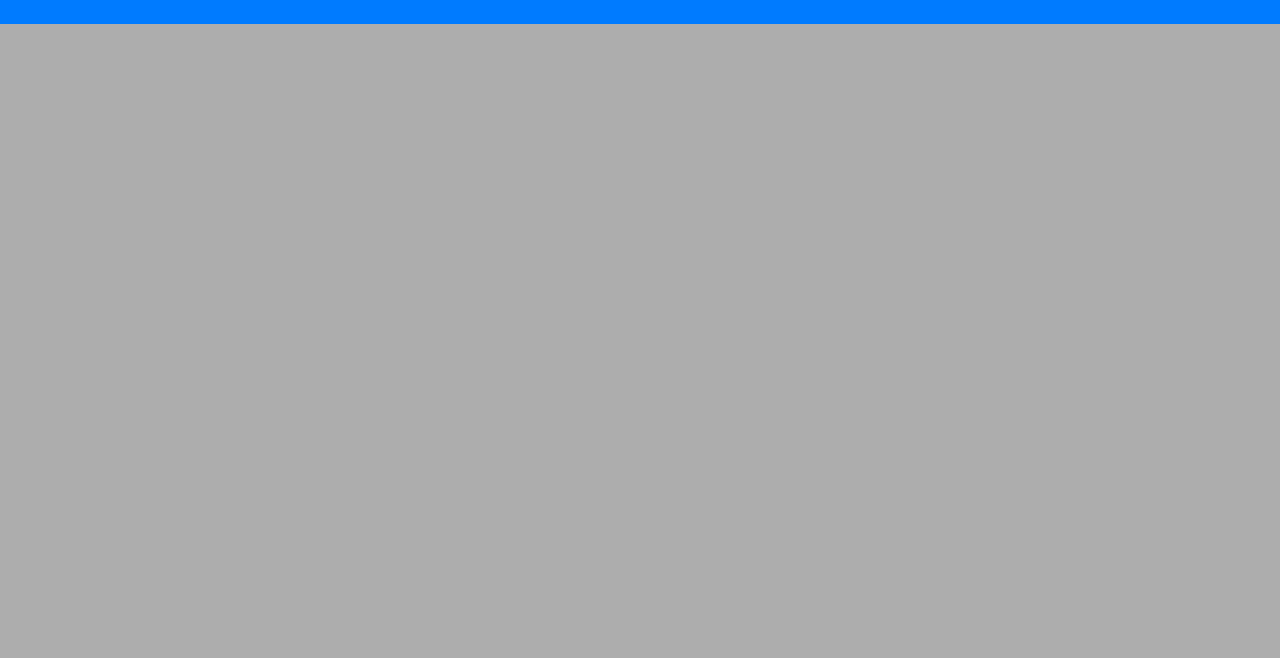
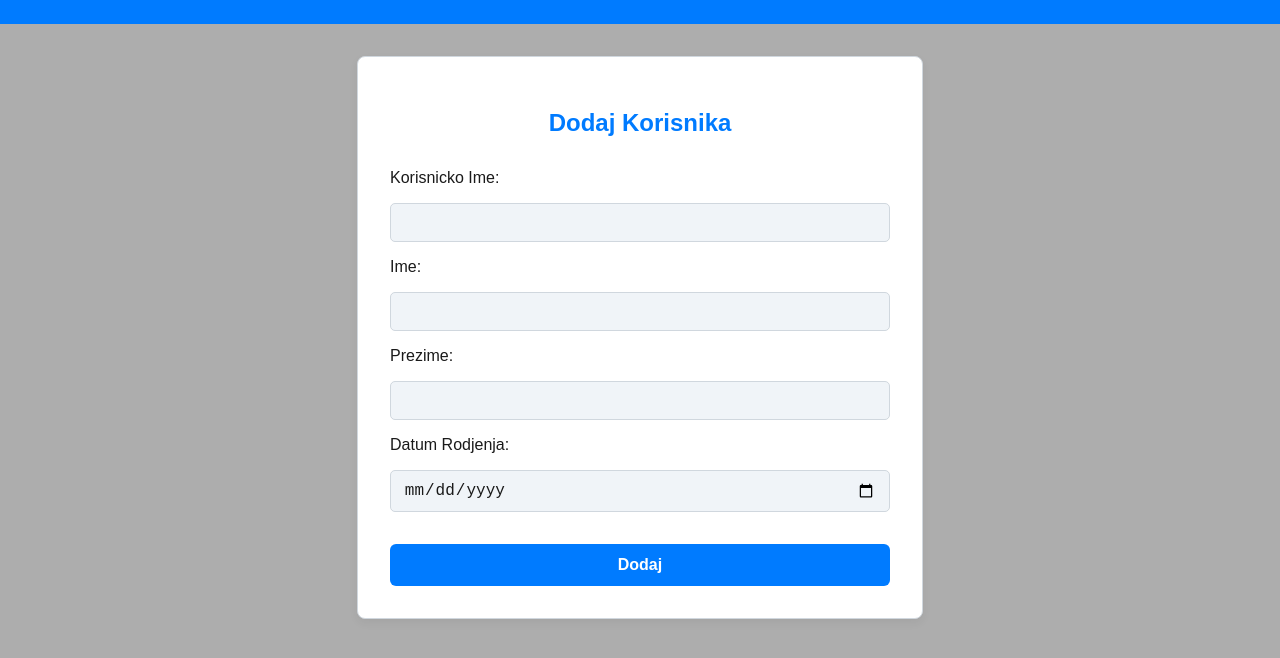
Before and after one commit to markogrujic7/drustvene-mreze-TS, a website: page app/usersForm/usersForm.html in a window 1280 px wide. Shown: the part 58-716 px from the top of the page. Drawn offline with nearby package versions, Linux system fonts and the light colour scheme; files that its build step writes are made by us from their sources.

Commit message:
Dodata forma za dodavanje korisnika

```diff
--- a/app/index.scss
+++ b/app/index.scss
@@ -1,10 +1,4 @@
 @import './styles/global';
-
-$primary-bg: #f0f4f8;
-$secondary-bg: #ffffff;
-$text-color: #1a1a1a;
-$accent-color: #007bff;
-$border-color: #d0d7de;
 
 #container {
   display: flex;
--- a/app/models/user.model.ts
+++ b/app/models/user.model.ts
@@ -1,5 +1,5 @@
 export interface User {
-    id: number;
+    id?: number;
     korisnickoIme: string;
     ime: string;
     prezime: string;
--- a/app/styles/global.scss
+++ b/app/styles/global.scss
@@ -1,3 +1,9 @@
+$primary-bg: #f0f4f8;
+$secondary-bg: #ffffff;
+$text-color: #1a1a1a;
+$accent-color: #007bff;
+$border-color: #d0d7de;
+
 body {
   font-family: Arial, sans-serif;
   margin: 0;
--- a/app/usersForm/usersForm.html
+++ b/app/usersForm/usersForm.html
@@ -5,7 +5,6 @@
     <meta name="viewport" content="width=device-width, initial-scale=1.0">
     <title>Drustvene mreze</title>
     <link rel="stylesheet" href="../../dist/usersForm/usersForm.css">
-    <script type="module" src="../../dist//usersForm/usersForm.js"></script>
 </head>
 <body>
 <nav class="navbar">
@@ -15,4 +14,19 @@
         <li><a href="../usersForm/usersForm.html">Forma Korisnika</a></li>
     </ul>
 </nav>
+
+<form id="dodajForm" class="hidden">
+    <h2>Dodaj Korisnika</h2>
+    <label for="dodajKorisnickoIme">Korisnicko Ime:</label>
+    <input type="text" id="dodajKorisnickoIme" name="korisnickoIme" required>
+    <label for="dodajIme">Ime:</label>
+    <input type="text" id="dodajIme" name="ime" required>
+    <label for="dodajPrezime">Prezime:</label>
+    <input type="text" id="dodajPrezime" name="prezime" required>
+    <label for="dodajDatumRodjenja">Datum Rodjenja:</label>
+    <input type="date" id="dodajDatumRodjenja" name="datumRodjenja" required>
+    <button type="submit" id="submitBtn">Dodaj</button>
+</form>
+
+    <script type="module" src="../../dist/usersForm/usersForm.js"></script>
 </body>
--- a/app/usersForm/usersForm.scss
+++ b/app/usersForm/usersForm.scss
@@ -1 +1,62 @@
-@import '../styles/global.scss';
+@import '../styles/global';
+
+#dodajForm {
+  display: flex;
+  flex-direction: column;
+  gap: 1rem;
+  max-width: 500px;
+  margin: 2rem auto;
+  padding: 2rem;
+  background-color: $secondary-bg;
+  border: 1px solid $border-color;
+  border-radius: 8px;
+  box-shadow: 0 4px 10px rgba(0, 0, 0, 0.05);
+  color: $text-color;
+
+  h2 {
+    font-size: 1.5rem;
+    font-weight: 600;
+    text-align: center;
+    color: $accent-color;
+    margin-bottom: 1rem;
+  }
+
+  label {
+    font-weight: 500;
+    color: $text-color;
+  }
+
+  input {
+    padding: 0.6rem 0.8rem;
+    border: 1px solid $border-color;
+    border-radius: 5px;
+    font-size: 1rem;
+    color: $text-color;
+    background-color: $primary-bg;
+
+    &:focus {
+      border-color: $accent-color;
+      outline: none;
+      background-color: #ffffff;
+      box-shadow: 0 0 5px rgba(0, 123, 255, 0.2);
+    }
+  }
+
+  #submitBtn {
+    margin-top: 1rem;
+    padding: 0.75rem 1.2rem;
+    font-size: 1rem;
+    font-weight: 600;
+    color: #ffffff;
+    background-color: $accent-color;
+    border: none;
+    border-radius: 6px;
+    cursor: pointer;
+    transition: background-color 0.25s ease, transform 0.15s ease;
+
+    &:hover {
+      background-color: #005f87;
+      transform: translateY(-1px);
+    }
+  }
+}
```
Also changed, not shown: app/services/user.service.ts (+16 -0 lines), app/usersForm/usersForm.ts (+27 -0 lines).
